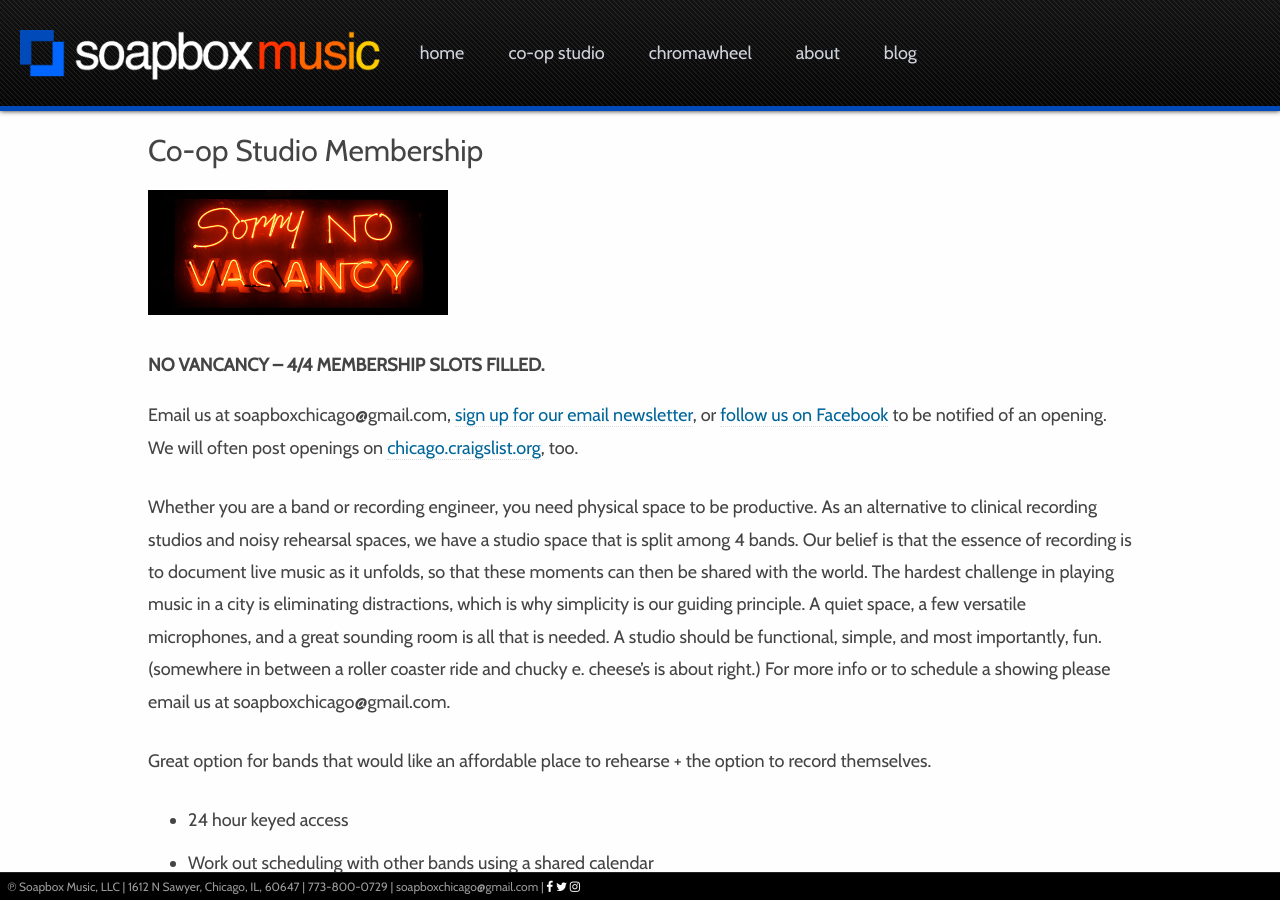
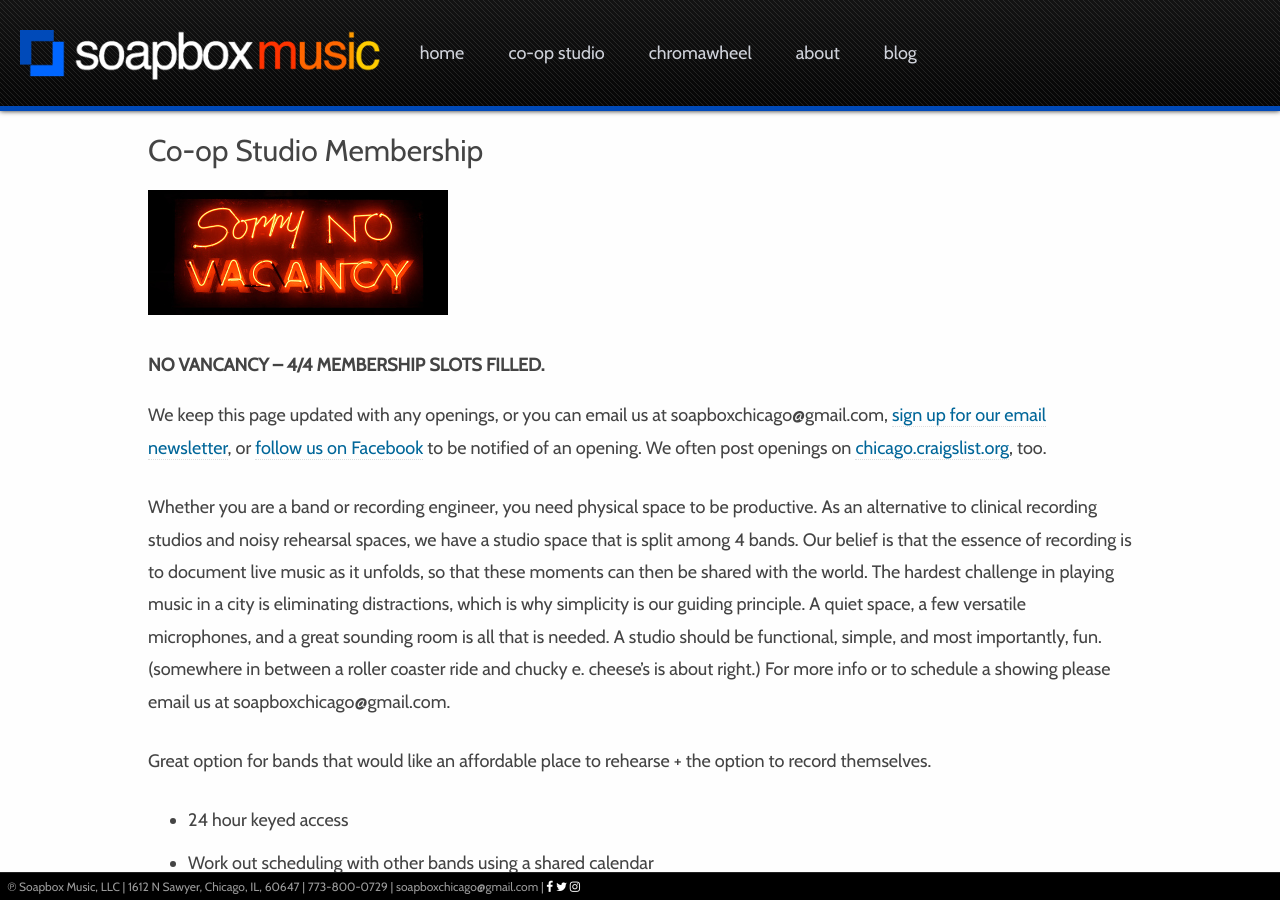
Before and after one commit to soapboxmusic/website, a Jekyll site: the page built from studio.md, in a window 1280 px wide and 900 px high. Built offline with Jekyll 4.4.1, drawn with Linux system fonts in a browser that asks for light colours; nearby versions of some CDN libraries.

Commit message:
Update studio.md

```diff
--- a/studio.md
+++ b/studio.md
@@ -9,7 +9,7 @@
 ![](assets/images/no-vacancy-300.jpg)
 
 #### No Vancancy -- 4/4 membership slots filled.
-Email us at soapboxchicago@gmail.com, [sign up for our email newsletter](https://mailchi.mp/767a7c6ab28c/soapbox-newsletter), or [follow us on Facebook](http://www.facebook.com/soapboxchicago) to be notified of an opening. We will often post openings on [chicago.craigslist.org](http://chicago.craigslist.org), too.
+We keep this page updated with any openings, or you can email us at soapboxchicago@gmail.com, [sign up for our email newsletter](https://mailchi.mp/767a7c6ab28c/soapbox-newsletter), or [follow us on Facebook](http://www.facebook.com/soapboxchicago) to be notified of an opening. We often post openings on [chicago.craigslist.org](http://chicago.craigslist.org), too.
 
 Whether you are a band or recording engineer, you need physical space to be productive.  As an alternative to clinical recording studios and noisy rehearsal spaces, we have a studio space that is split among 4 bands. Our belief is that the essence of recording is to document live music as it unfolds, so that these moments can then be shared with the world. The hardest challenge in playing music in a city is eliminating distractions, which is why simplicity is our guiding principle.  A quiet space, a few versatile microphones, and a great sounding room is all that is needed. A studio should be functional, simple, and most importantly, fun. (somewhere in between a roller coaster ride and chucky e. cheese's is about right.) For more info or to schedule a showing please email us at soapboxchicago@gmail.com.
 
```
